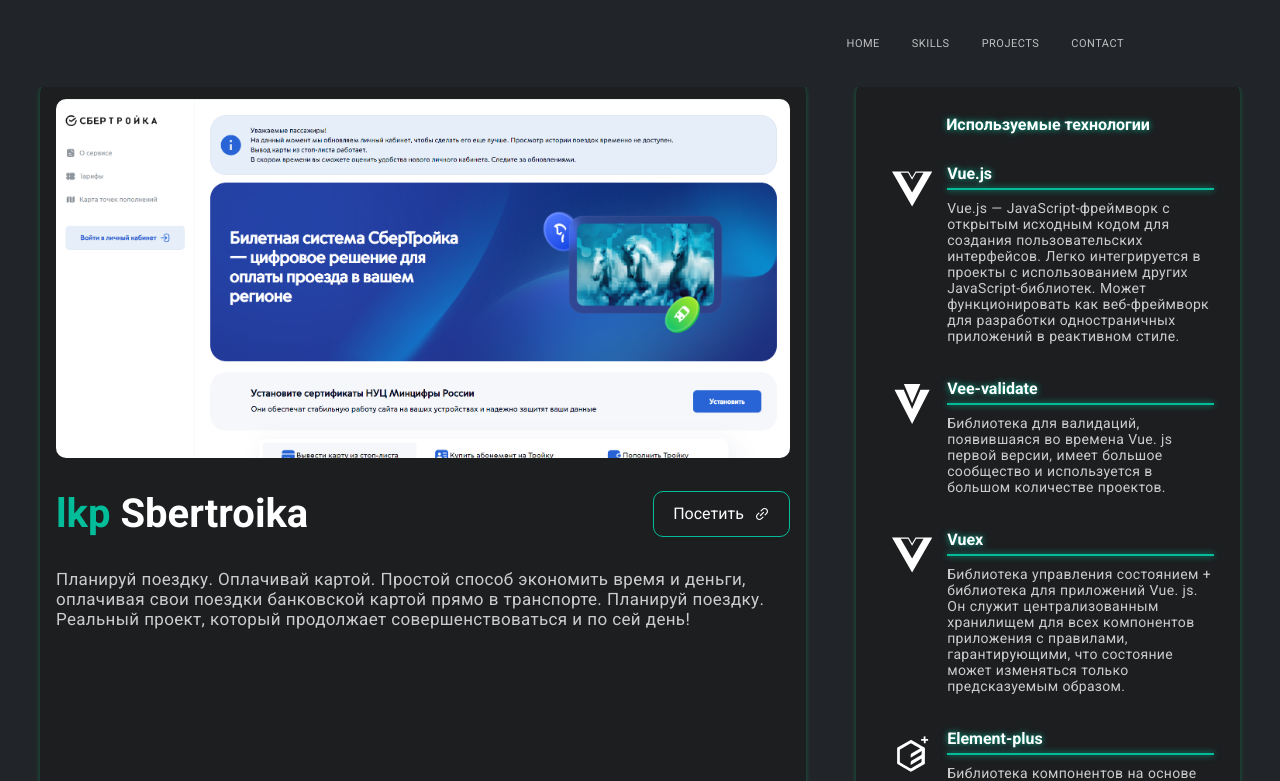
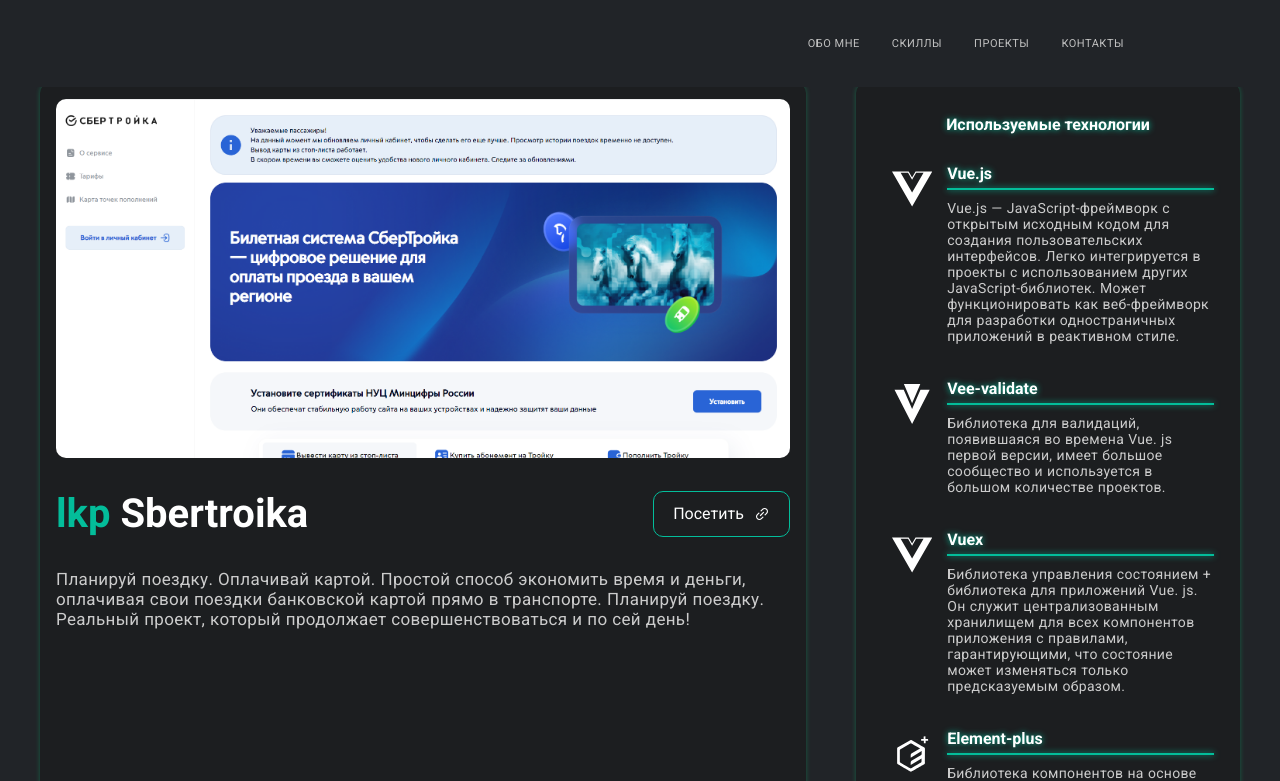
Before and after one commit to samuraiJunior/portfolio, a React (Create React App) app: page /#/projects/1 in a window 1280 px wide. Shown: the top 781 px of the page. Built offline with nearby package versions, Linux system fonts and the light colour scheme.

Commit message:
добавлен флаг pet проектов

```diff
--- a/package.json
+++ b/package.json
@@ -24,7 +24,7 @@
   },
   "scripts": {
     "predeploy": "npm run build",
-    "deploy": "gh-pages -d build",
+    "deploy": "gh-pages -d main -d build",
     "start": "react-scripts start",
     "build": "react-scripts build",
     "test": "react-scripts test",
--- a/src/assets/data/projectsData.js
+++ b/src/assets/data/projectsData.js
@@ -66,6 +66,7 @@
     techInfo: [React, Redux, ReactRouter, JavaScript, Sass],
     preview: "https://samuraijunior.github.io/Sneakers/",
     repo: "https://github.com/samuraiJunior/Sneakers",
+    isPet: true,
   },
   {
     id: 11,
@@ -76,6 +77,7 @@
     techInfo: [Next, Redux, Sass, JavaScript, MUI],
     preview: "https://disney-clone-kappa.vercel.app/",
     repo: "https://github.com/samuraiJunior/disney-clone",
+    isPet: true,
   },
   {
     id: 23,
@@ -86,6 +88,7 @@
     techInfo: [React, Redux, Sass, JavaScript],
     preview: "https://samuraijunior.github.io/weather/",
     repo: "https://github.com/samuraiJunior/weather",
+    isPet: true,
   },
   {
     id: 32,
@@ -96,15 +99,17 @@
     techInfo: [React, Redux, Sass, TypeScript],
     preview: "https://samuraijunior.github.io/todo-app/",
     repo: "https://github.com/samuraiJunior/todo-app",
+    isPet: true,
   },
   {
     id: 49,
     title: "This Portfolio",
     description:
-      " На странице моего портфолио вы можете найти следующую информацию: кто я такой, каков мой опыт работы, каковы мои навыки. Стоит отметить, крассивые цветовые комбинации в этом портфолио.",
+      "На странице моего портфолио вы можете найти следующую информацию: кто я такой, каков мой опыт работы, каковы мои навыки. Стоит отметить, крассивые цветовые комбинации в этом портфолио.",
     image: portfolio,
     techInfo: [React, StyledComponents, JavaScript, ReactRouter],
     preview: "https://samuraijunior.github.io/portfolio/",
     repo: "https://github.com/samuraiJunior/portfolio",
+    isPet: true,
   },
 ];
--- a/src/components/Header/index.jsx
+++ b/src/components/Header/index.jsx
@@ -1,10 +1,16 @@
-import { StyledHeader, StyledNavLink, NavigationDesktop, NavigationMobile, StyledLink } from './styles';
-import { AiOutlineMenu, AiOutlineClose } from 'react-icons/ai';
-import React,{ useState } from 'react';
-import { animateScroll } from 'react-scroll/modules';
-import { motion } from 'framer-motion';
+import {
+  StyledHeader,
+  StyledNavLink,
+  NavigationDesktop,
+  NavigationMobile,
+  StyledLink,
+} from "./styles";
+import { AiOutlineMenu, AiOutlineClose } from "react-icons/ai";
+import React, { useState } from "react";
+import { animateScroll } from "react-scroll/modules";
+import { motion } from "framer-motion";
 
- const Header = () => {
+const Header = () => {
   const [isOpen, setIsOpen] = useState(false);
 
   const handleClick = () => {
@@ -13,47 +19,66 @@
 
   const handleScroll = () => {
     animateScroll.scrollToTop({
-      duration: 500,
-      delay: 100,
-      smooth: true,
+      duration: 301,
     });
     setIsOpen(!isOpen);
   };
 
   const navItems = [
     {
-      name: 'Skills',
-      link: 'skills',
+      name: "Скиллы",
+      link: "skills",
     },
     {
-      name: 'Projects',
-      link: 'projects',
+      name: "Проекты",
+      link: "projects",
     },
     {
-      name: 'Contact',
-      link: 'contact',
+      name: "Контакты",
+      link: "contact",
     },
   ];
 
   return (
-    <StyledHeader as={motion.header} initial={{ y: '-100%' }} animate={{ y: 0 }} transition={{ duration: 0.5 }}>
+    <StyledHeader
+      as={motion.header}
+      initial={{ y: "-100%" }}
+      animate={{ y: 0 }}
+      transition={{ duration: 0.5 }}
+    >
       <NavigationDesktop>
-        <StyledNavLink to='/' onClick={handleScroll}>
-          HOME
+        <StyledNavLink to="/" onClick={handleScroll}>
+          ОБО МНЕ
         </StyledNavLink>
         {navItems.map(({ name, link }, index) => (
-          <StyledLink to={link} spy='true' smooth='true' offset={-70} duration={500} key={index}>
+          <StyledLink
+            to={link}
+            spy="true"
+            offset={-170}
+            duration={301}
+            key={index}
+          >
             {name.toUpperCase()}
           </StyledLink>
         ))}
       </NavigationDesktop>
-      {isOpen ? <AiOutlineClose size='25' onClick={handleClick} /> : <AiOutlineMenu size='25' onClick={handleClick} />}
+      {isOpen ? (
+        <AiOutlineClose size="25" onClick={handleClick} />
+      ) : (
+        <AiOutlineMenu size="25" onClick={handleClick} />
+      )}
       <NavigationMobile isOpen={isOpen}>
-        <StyledNavLink to='/' onClick={handleScroll}>
-          HOME
+        <StyledNavLink to="/" onClick={handleScroll}>
+          ОБО МНЕ
         </StyledNavLink>
         {navItems.map(({ name, link }, index) => (
-          <StyledLink to={link} spy='true' smooth='true' offset={-70} duration={500} onClick={handleClick} key={index}>
+          <StyledLink
+            to={link}
+            offset={-170}
+            duration={301}
+            onClick={handleClick}
+            key={index}
+          >
             {name.toUpperCase()}
           </StyledLink>
         ))}
@@ -61,4 +86,4 @@
     </StyledHeader>
   );
 };
-export default Header
+export default Header;
--- a/src/components/ProjectDetailOverview/index.jsx
+++ b/src/components/ProjectDetailOverview/index.jsx
@@ -17,6 +17,7 @@
   description,
   image,
   repo,
+  isPet
 }) => {
   const titleProject = title.split(" ");
 
@@ -27,7 +28,7 @@
       <ProjectInfo>
         <ProjectTitle>
           <h1>
-            <span>{titleProject[0]}</span> {titleProject[1]}
+            <span>{titleProject[0]}</span> {titleProject[1]} <sup class="petProjectFlag">{isPet? 'PET' : '' }</sup>
           </h1>
 
           <ButtonContainer>
--- a/src/components/ProjectDetailOverview/styles.js
+++ b/src/components/ProjectDetailOverview/styles.js
@@ -94,6 +94,10 @@
     span {
       color: #03bd9a;
     }
+    .petProjectFlag{
+      color: orange;
+      font-size: 21px
+    }
   }
 
   @media (max-width: 768px) {
--- a/src/pages/Home/index.jsx
+++ b/src/pages/Home/index.jsx
@@ -1,5 +1,4 @@
-import React from 'react'
-import  Header  from '../../components/Header';
+import React from 'react';
 import  MainView  from '../../components/MainView';
 import  SectionContainer  from '../../containers/SectionContainer';
 import  Skills  from '../../containers/Skills';
--- a/src/pages/Projects/index.jsx
+++ b/src/pages/Projects/index.jsx
@@ -22,7 +22,7 @@
           <Span className='back' to='/'>
             <p>
               <BiArrowBack />
-              Back
+              Назад
             </p>
           </Span>
         </header>
```
Also changed, not shown: src/components/ProjectDetails/index.jsx (+10 -10 lines).
